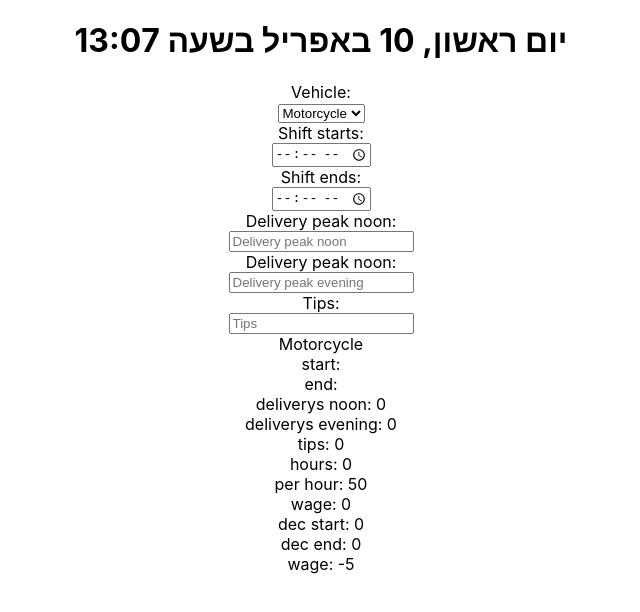
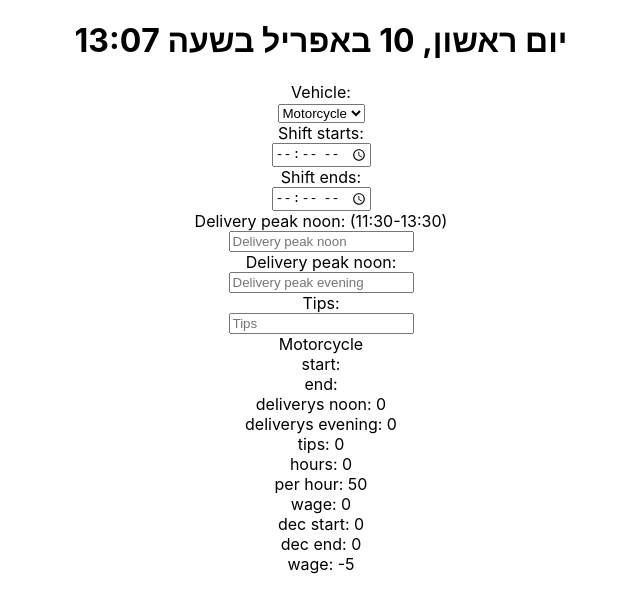
Before and after one commit to barel31/tenbis-calculator, a React (Create React App) app: page / in a window 1280 px wide. Shown: the top 612 px of the page, without its empty margins (319-959 px from the left). Built offline with nearby package versions, Linux system fonts and the light colour scheme.

Commit message:
shows times for peak

```diff
--- a/src/App.jsx
+++ b/src/App.jsx
@@ -31,7 +31,7 @@ function App() {
         console.log(`bonus = ${NoBonus} => ${timeEndDec} - 15`);
         // NoBonus *= hours;
         // console.log(`bonus after multi = ${NoBonus}`);
-        const wage = hours * hour + (tips | 0) - NoBonus;
+        const wage = hours * hour + (tips | 0) - NoBonus + deliverysNoon * 8 + deliverysEvening * 5;
 
         return (
             <>
@@ -86,7 +86,7 @@ function App() {
             <label htmlFor='time_end'>Shift ends: </label>
             <input name='time_end' type='time' placeholder='Shift ends' onChange={(e) => setTimeEnd(e.target.value)} />
 
-            <label htmlFor='deliverys_noon'>Delivery peak noon: </label>
+            <label htmlFor='deliverys_noon'>Delivery peak noon: (11:30-13:30)</label>
             <input
                 name='deliverys_noon'
                 type='number'
```
